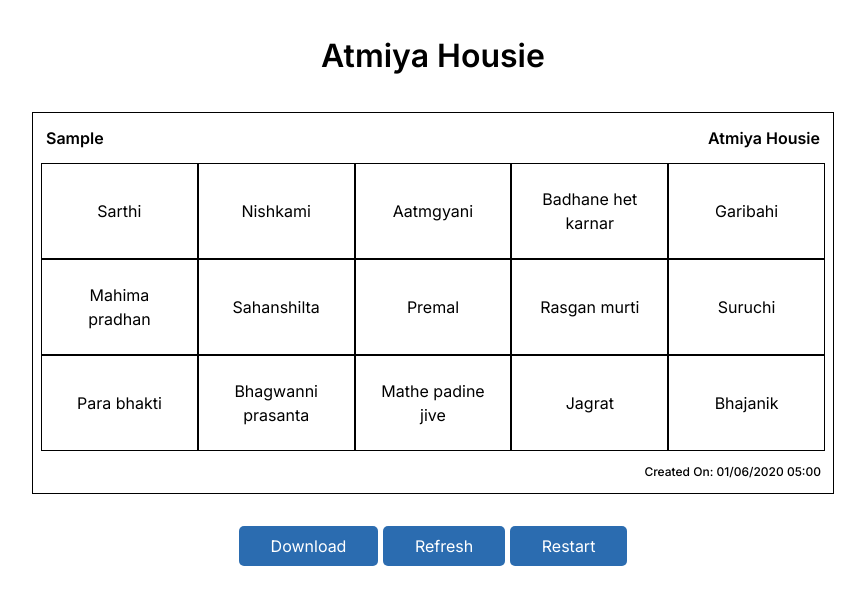
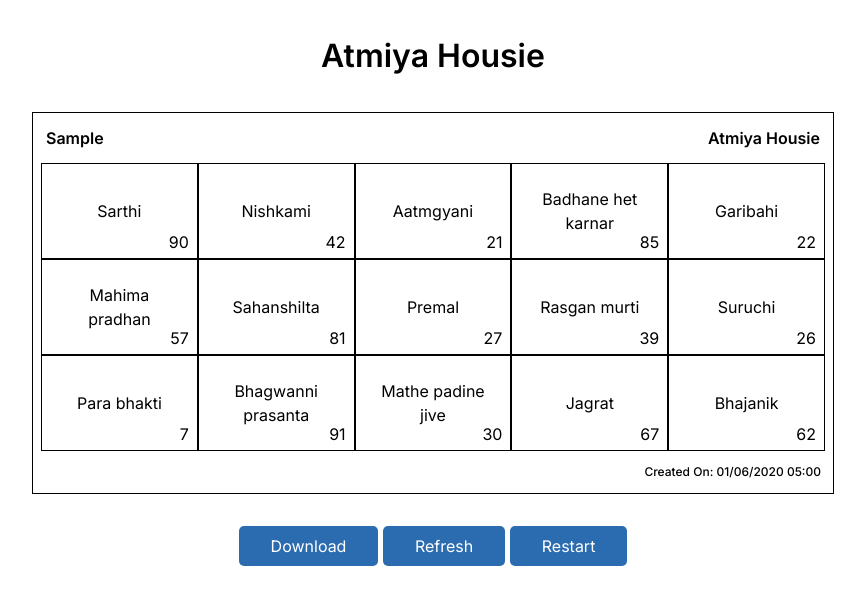
Before and after one commit to punit2502/atmiya-housie, a React (Create React App) app: page / in a window 1280 px wide. Both pictures are taken after typing "Sample" into the empty fields and a click on the input "Submit". Shown: the top 604 px of the page, without its empty margins (207-1072 px from the left). Built offline with nearby package versions, Linux system fonts and the light colour scheme.

Commit message:
add number in ticket

```diff
--- a/src/components/Housie/Housie.js
+++ b/src/components/Housie/Housie.js
@@ -43,7 +43,7 @@ const Housie = () => {
     e.preventDefault();
     const values = [];
     getTicketsNumber(0, data.length).forEach((number) =>
-      values.push(data[number])
+      values.push({ number: number + 1, value: data[number] })
     );
 
     setTicket({
--- a/src/components/Housie/Ticket/Ticket.js
+++ b/src/components/Housie/Ticket/Ticket.js
@@ -18,18 +18,27 @@ const Ticket = ({ ticket }) => {
         </thead>
         <tbody>
           <tr>
-            {values.slice(0, 5).map((value) => (
-              <td key={value}>{value}</td>
+            {values.slice(0, 5).map(({ value, number }) => (
+              <td key={value}>
+                {value}
+                <span>{number}</span>
+              </td>
             ))}
           </tr>
           <tr>
-            {values.slice(5, 10).map((value) => (
-              <td key={value}>{value}</td>
+            {values.slice(5, 10).map(({ value, number }) => (
+              <td key={value}>
+                {value}
+                <span>{number}</span>
+              </td>
             ))}
           </tr>
           <tr>
-            {values.slice(10, 15).map((value) => (
-              <td key={value}>{value}</td>
+            {values.slice(10, 15).map(({ value, number }) => (
+              <td key={value}>
+                {value}
+                <span>{number}</span>
+              </td>
             ))}
           </tr>
         </tbody>
--- a/src/components/Housie/Ticket/Ticket.scss
+++ b/src/components/Housie/Ticket/Ticket.scss
@@ -29,6 +29,12 @@ table {
         justify-content: center;
         align-items: center;
         padding: 1rem;
+        position: relative;
+        span {
+          position: absolute;
+          right: 0.5rem;
+          bottom: 0.25rem;
+        }
       }
     }
   }
```
